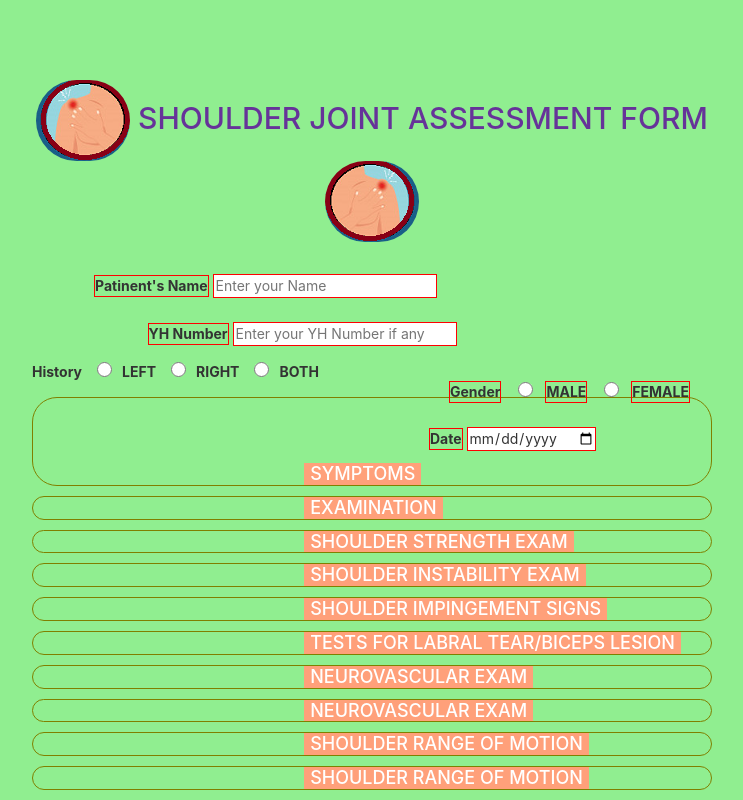
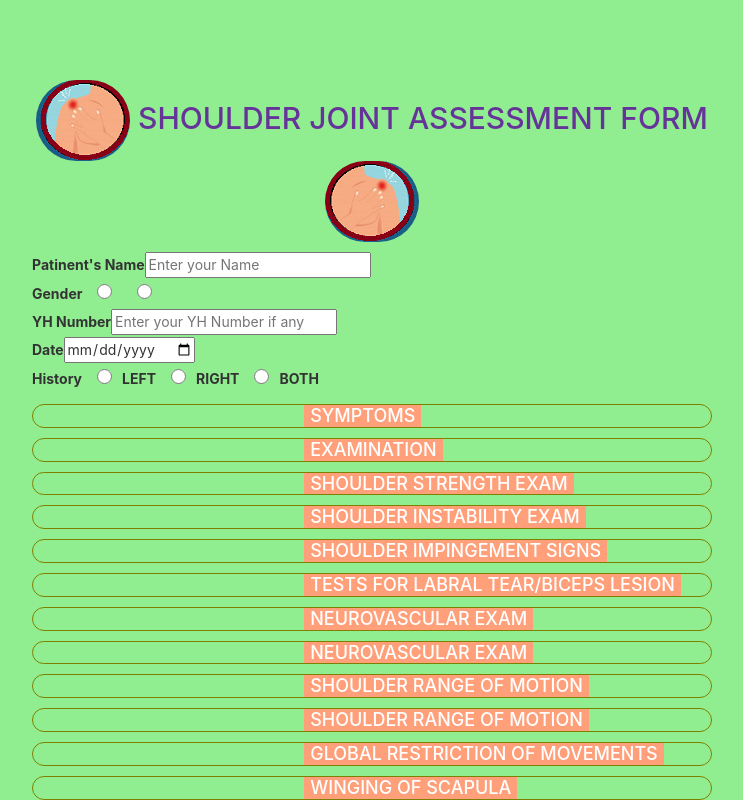
Before and after one commit to sandeepkamishetti/ShoulderJointAssessment, a React (Create React App) app: page / in a window 1280 px wide. Shown: the top 800 px of the page, without its empty margins (268-1011 px from the left). Built offline with nearby package versions, Linux system fonts and the light colour scheme.

Commit message:
Update AssessmentForm.js for icons and flexboxes

```diff
--- a/src/AssessmentForm.js
+++ b/src/AssessmentForm.js
@@ -267,54 +267,34 @@ class AssessmentForm extends Component {
 
         return (<div>
             <div><h1> <img className="leftImages" src={leftShoulder} alt=""></img> SHOULDER JOINT ASSESSMENT FORM <img className="rightImages" src={rightShoulder} alt=""></img></h1></div>
-            <div>
-                <ul className="noDotL">
-                    <li>
-                        {
-                            <div id="lDefaults">
-                                <label className="abcd">Patinent's Name</label>
-                                <input className="abcd textInput" type="text" maxLength="50" placeholder="Enter your Name" name="patientName" value={this.props.values.patientName} onChange={(e) => this.onTextChanges(arrayName, 0, e)} ></input>
-                            </div>
+            <div className="name-gender">
+                <div className="name">
+                    <label className="txt-label">Patinent's Name</label>
+                    <input className="txt-label textInput" type="text" maxLength="50" placeholder="Enter your Name" name="patientName" value={this.props.values.patientName} onChange={(e) => this.onTextChanges(arrayName, 0, e)} ></input>
+                </div>
+                <div className="gender">
+                    <label className="txt-label">Gender</label>
 
-                        }
-                    </li>
-                    <li>
-                        {
-                            <div id="rDefaults">
-                                <label className="abcd">YH Number</label>
-                                <input className="abcd textInput" type="text" placeholder="Enter your YH Number if any" name="yhNum" value={this.props.values.yhNum} onChange={(e) => this.onTextChanges(arrayName, 0, e)} ></input>
-                            </div>
-                        }
-                    </li>
-                </ul>
-                <br></br>
-                <br/>
-                <ul className="noDotR">
-                    <li>
-                        {
-                            <div id="lDefaults">
-                                <label className="abcd">Gender</label>
-                                <input type="radio" className="radioButton" name="gender" value="Male" onChange={(e) => this.onRadioBtnChange(arrayName, 0, e)}></input>
-                                <label className="abcd">MALE</label>
-                                <input type="radio" className="radioButton" name="gender" value="Female" onChange={(e) => this.onRadioBtnChange(arrayName, 0, e)}></input>
-                                <label className="abcd">FEMALE</label>
-                            </div>
-                        }
-                    </li>
-                    <li>
-                        {
-                            <div id="rlDefaults">
-                                <label className="abcd">Date</label>
-                                <input className="abcd" type="date" name="Date" value={this.props.values.Date} onChange={(e) => this.onDateChange(e)} ></input>
-                            </div>
-                        }
-                    </li>
-                </ul>
+                    <input type="radio" className="radioButton" name="gender" value="Male" onChange={(e) => this.onRadioBtnChange(arrayName, 0, e)}></input>
+                    <label className=""><i className="fas fa-male"></i></label>
+                    <input type="radio" className="radioButton" name="gender" value="Female" onChange={(e) => this.onRadioBtnChange(arrayName, 0, e)}></input>
+                    <label className=""><i className="fas fa-female"></i></label>
+                </div>
             </div>
-            <br></br>
-            <br></br>
-            <br></br>
-            {<div>
+            <div className="yhnum-date">
+                <div className="yhnum">
+                    <label className="txt-label">YH Number</label>
+                    <input className="txt-label textInput" type="text" placeholder="Enter your YH Number if any" name="yhNum" value={this.props.values.yhNum} onChange={(e) => this.onTextChanges(arrayName, 0, e)} ></input>
+                </div>
+
+                <div className="date">
+                    <label className="txt-label">Date</label>
+                    <input className="txt-label" type="date" name="Date" value={this.props.values.Date} onChange={(e) => this.onDateChange(e)} ></input>
+                </div>
+            </div>
+
+
+            <div className="history">
                 <label>History</label>
                 <input type="radio" className="radioButton" name="history" value="Left" onChange={(e) => this.onRadioBtnChange(arrayName, 0, e)}></input>
                 <label>LEFT</label>
@@ -324,7 +304,7 @@ class AssessmentForm extends Component {
                 <label>BOTH</label><br />
 
             </div>
-            }
+
             <div>
                 {/* <h4>SYMPTOMS</h4> */}
                 <h4><button type="button" className="btn1 btn-info leftToRight" data-toggle="collapse" data-target="#symptoms">SYMPTOMS</button></h4>
```
